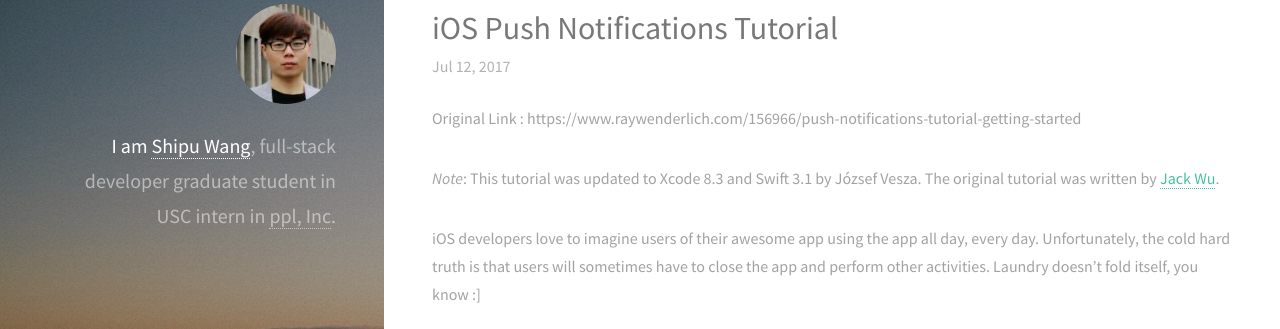
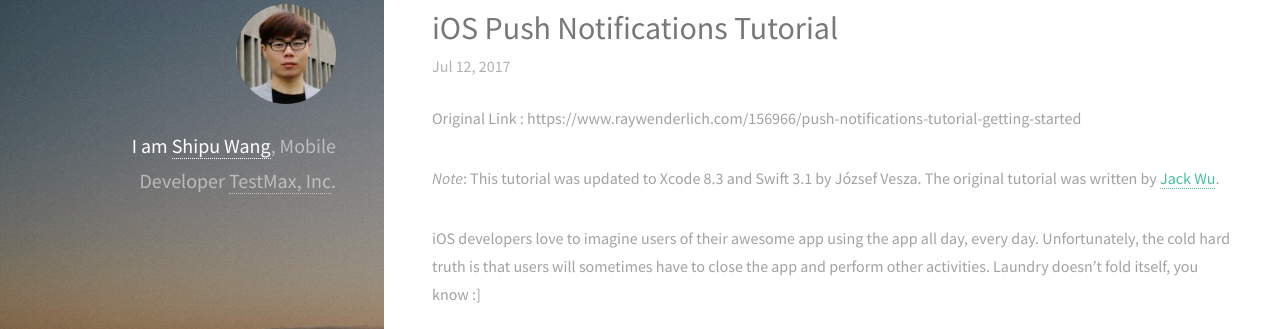
Before and after one commit to ShipuW/shipuw.github.io, a Jekyll site: the page built from index.html, in a window 1280 px wide. Shown: the part 92-421 px from the top of the page. Built offline with Jekyll 4.4.1, drawn with Linux system fonts in a browser that asks for light colours; nearby versions of some CDN libraries.

Commit message:
change info

```diff
--- a/_layouts/default.html
+++ b/_layouts/default.html
@@ -45,9 +45,8 @@
 	<body id="top">
     <header id="header">
       <a href="{{ site.url }}" class="image avatar"><img class="editable" src="/images/avatar.jpg" alt="{{ site.author.name }}"></a>
-      <h1 class="editable"><strong>I am <a href="/">Shipu Wang</a></strong>, full-stack developer<br>
-      graduate student in USC<br>
-      intern in <a href="http://www.ppl.network/">ppl, Inc</a>.</h1>
+      <h1 class="editable"><strong>I am <a href="/">Shipu Wang</a></strong>, Mobile Developer<br>
+      <a href="https://testmaxprep.com/">TestMax, Inc</a>.</h1>
     </header>
 
     {{ content }}
```
